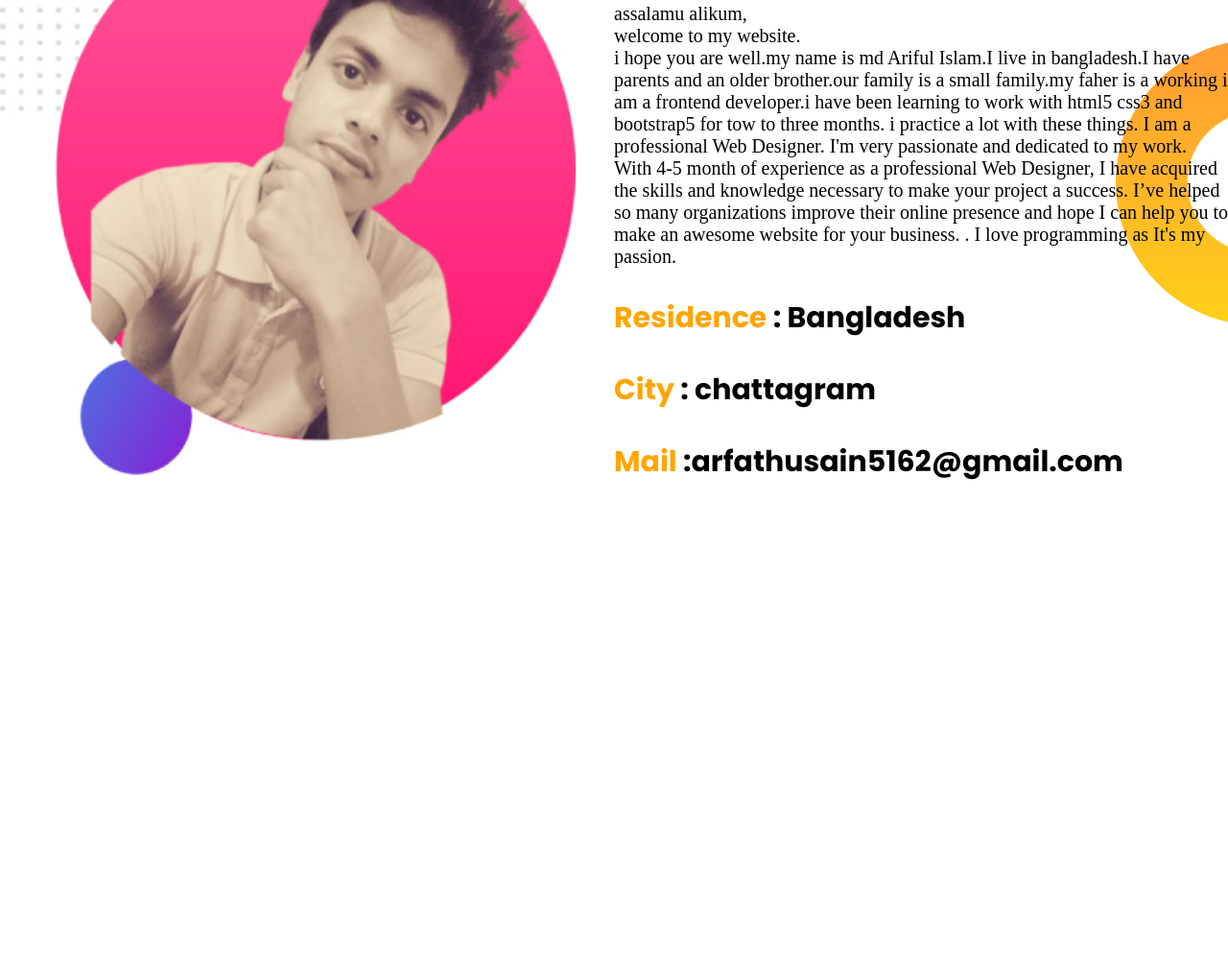
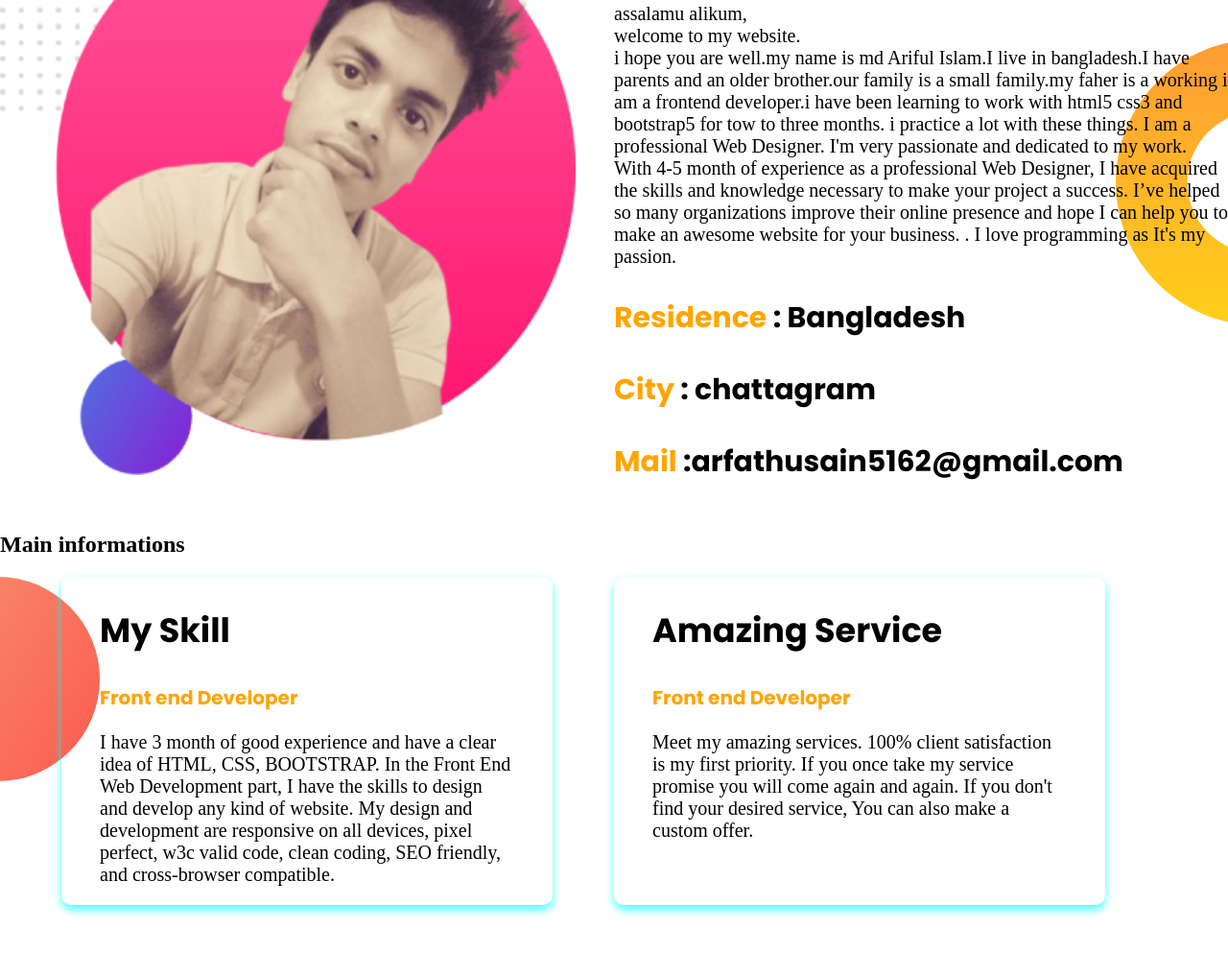
Before and after one commit to arfathusain/about-for-me, a plain HTML site: page index.html in a window 1280 px wide. Shown: the part 809-1802 px from the top of the page at 96% size. Before the commit the page ends 1343 px from the top, so only its background shows below. Drawn offline with Linux system fonts and the light colour scheme; a web font is replaced by a local one.

Commit message:
added-me

```diff
--- a/STYLE.CSS
+++ b/STYLE.CSS
@@ -1,93 +1,150 @@
-body{
+body {
     /* font-family: 'Poppins', sans-serif; */
     margin: 0px;
 }
-.q{
-    font-size:50px;
+
+.q {
+    font-size: 50px;
     font-family: 'Poppins', sans-serif;
     margin-left: 100px;
 }
-span-1{
+
+span-1 {
     color: orange;
 }
-.bts{
+
+.bts {
     font-size: 30px;
     font-family: 'Poppins', sans-serif;
     margin-left: 100px;
 }
-.f-w{
-    font-size:20px;
+
+.f-w {
+    font-size: 20px;
     margin-left: 100px;
 }
-.btn{
-    background-color:#FFA500;
-    padding-left:23px;
-    padding-right:23px;
-    padding-top:10px;
+
+.btn {
+    background-color: hsl(39, 100%, 50%);
+    padding-left: 23px;
+    padding-right: 23px;
+    padding-top: 10px;
     padding-bottom: 10px;
-    font-size:20px;
+    font-size: 20px;
     font-family: 'Poppins', sans-serif;
     font-weight: bold;
     text-decoration: none;
     color: aliceblue;
-    border-radius:10px;
+    border-radius: 10px;
     margin-left: 100px;
     border: 3px solid rgb(247, 28, 105);
 
 
 }
-.btn:hover{
+
+.btn:hover {
     background-color: rgb(235, 10, 104);
-    padding-left:20px;
-    padding-right:20px;
-    padding-top:10px;
+    padding-left: 20px;
+    padding-right: 20px;
+    padding-top: 10px;
     padding-bottom: 10px;
-    font-size:20px;
+    font-size: 20px;
     font-family: 'Poppins', sans-serif;
     font-weight: bold;
     text-decoration: none;
     color: rgb(0, 0, 0);
-    border-radius:10px;
+    border-radius: 10px;
     margin-left: 100px;
     border: 3px solid black;
+
 }
-section{
+
+.container {
     display: flex;
 }
 
-.width{
+.width {
     width: 50%;
 }
-.arfat{
+
+.arfat {
     width: 600px;
     height: 600px;
     margin-top: 50px;
 }
-.banner{
+
+.banner {
     background-image: url(/images/top-banner.png);
     background-repeat: no-repeat;
 }
 
 /* section-2 */
 
-.ddd{
-    font-size:50px;
+.ddd {
+    font-size: 50px;
     font-family: 'Poppins', sans-serif;
 
 
 }
-.f-w-2{
-    font-size:20px;
+
+.f-w-2 {
+    font-size: 20px;
 
 }
 
-.xd{
+.xd {
     font-size: 30px;
     font-family: 'Poppins', sans-serif;
 
 }
-.banner-2{
+
+.banner-2 {
     background-image: url(/images/dream-bg.png);
     background-repeat: no-repeat;
     background-position: right;
 }
+
+/* section-3 */
+
+.f-w-x {
+    font-size: 20px;
+    padding-left: 40px;
+    padding-right: 40px;
+}
+
+.xxx {
+    font-size: 35px;
+    font-family: 'Poppins', sans-serif;
+    padding-left: 40px;
+    padding-right: 40px;
+}
+
+.bts-2 {
+    font-size: 20px;
+    font-family: 'Poppins', sans-serif;
+    padding-left: 40px;
+    padding-right: 40px;
+    color: orange;
+}
+
+.width-2 {
+    width: 40%;
+    margin-left: 5%;
+
+    box-shadow: 0px 5px 10px 0px rgba(0,255,255,0.7);
+    margin-bottom: 50px;
+    border-radius: 10px;
+}
+
+
+.width-2:hover {
+    width: 40%;
+    margin-left: 5%;
+    transform: scale(1.1);
+  box-shadow: 0px 10px 20px 2px rgba(255, 192, 1, 0.999);
+
+}
+.ariful-islam{
+    background-image: url(/images/exp-bg.png);
+    background-repeat: no-repeat;
+}
--- a/index.html
+++ b/index.html
@@ -15,14 +15,16 @@
 </head>
 
 <body>
-   <section class="banner">
+    <section class="banner container">
         <div class="width">
             <h1 class="q">Welcome To</h1>
             <h1 class="q">
                 <span-1>ARIFUL ISLAM</span-1> ARFAT
             </h1>
-        <h3 class="bts">Front end Developer</h3>
-        <p class="f-w">I’m a highly motivated, ambitious, and creative person who can make you happy to develop an amazing website at an affordable price. I'm available for freelance work.I have 3 month of good experience and have a clear idea of HTML,
+            <marquee behavior="scroll" direction="up"><h3 class="bts">Front end Developer</h3></marquee>
+            <p class="f-w">I’m a highly motivated, ambitious, and creative person who can make you happy to develop an
+                amazing website at an affordable price. I'm available for freelance work.I have 3 month of good
+                experience and have a clear idea of HTML,
                 CSS, BOOTSTRAP. In the Front End Web Development part,
                 I have the skills to design and develop any kind of website.
                 My design and development are responsive on all devices,
@@ -41,21 +43,61 @@
 
     <!-- section-2 -->
 
-   <section class="banner-2">
+    <section class="banner-2 container">
         <div class="width">
             <img class="arfat" src="/images/my-bg2.jpg" alt="arfat">
         </div>
 
         <div class="width">
-            <h1 class="ddd">Hi! <span-1>I'm Ariful Islam</span-1></h1>
+            <h1 class="ddd">Hi! <span-1>I'm Ariful Islam</span-1>
+            </h1>
             <p class="f-w-2">assalamu alikum, <br>
                 welcome to my website. <br>
-                i hope you are well.my name is md Ariful Islam.I live in bangladesh.I have parents and an older brother.our family is a small family.my faher is a working i am a frontend developer.i have been learning to work with html5 css3 and bootstrap5 for tow to three months. i practice a lot with these things. I am a professional Web Designer. I'm very passionate and dedicated to my work. With 4-5 month of experience as a professional Web Designer, I have acquired the skills and knowledge necessary to make your project a success. I’ve helped so many organizations improve their online presence and hope I can help you to make an awesome website for your business. . I love programming as It's my passion.</p>
-                <h3 class="xd"><span-1>Residence</span-1> : Bangladesh</h3>
-                <h3 class="xd"><span-1>City</span-1> : chattagram</h3>
-                <h3 class="xd"><span-1>Mail</span-1> :arfathusain5162@gmail.com</h3>
+                i hope you are well.my name is md Ariful Islam.I live in bangladesh.I have parents and an older
+                brother.our family is a small family.my faher is a working i am a frontend developer.i have been
+                learning to work with html5 css3 and bootstrap5 for tow to three months. i practice a lot with these
+                things. I am a professional Web Designer. I'm very passionate and dedicated to my work. With 4-5 month
+                of experience as a professional Web Designer, I have acquired the skills and knowledge necessary to make
+                your project a success. I’ve helped so many organizations improve their online presence and hope I can
+                help you to make an awesome website for your business. . I love programming as It's my passion.</p>
+            <h3 class="xd">
+                <span-1>Residence</span-1> : Bangladesh
+            </h3>
+            <h3 class="xd">
+                <span-1>City</span-1> : chattagram
+            </h3>
+            <h3 class="xd">
+                <span-1>Mail</span-1> :arfathusain5162@gmail.com
+            </h3>
         </div>
 
+        </div>
+
+    </section>
+    <!-- section-3 -->
+    <section class="Skill">
+        <h1>Main informations</h1>
+
+        <div class="container ariful-islam">
+            <div class="width-2">
+                <h1 class="xxx">My Skill</h1>
+                <h3 class="bts-2">Front end Developer</h3>
+                <p class="f-w-x">I have 3 month of good experience and have a clear idea of HTML,
+                    CSS, BOOTSTRAP. In the Front End Web Development part,
+                    I have the skills to design and develop any kind of website.
+                    My design and development are responsive on all devices,
+                    pixel perfect, w3c valid code, clean coding,
+                    SEO friendly, and cross-browser compatible.</p>
+            </div>
+
+            <div class="width-2">
+                <h1 class="xxx">Amazing Service</h1>
+                <h3 class="bts-2">Front end Developer</h3>
+                <p class="f-w-x">Meet my amazing services. 100% client satisfaction is my first priority.
+                    If you once take my service promise you will come again and again.
+                    If you don't find your desired service, You can
+                    also make a custom offer.</p>
+            </div>
         </div>
 
     </section>
```
Lines whose indentation alone changed are shown as unchanged.
